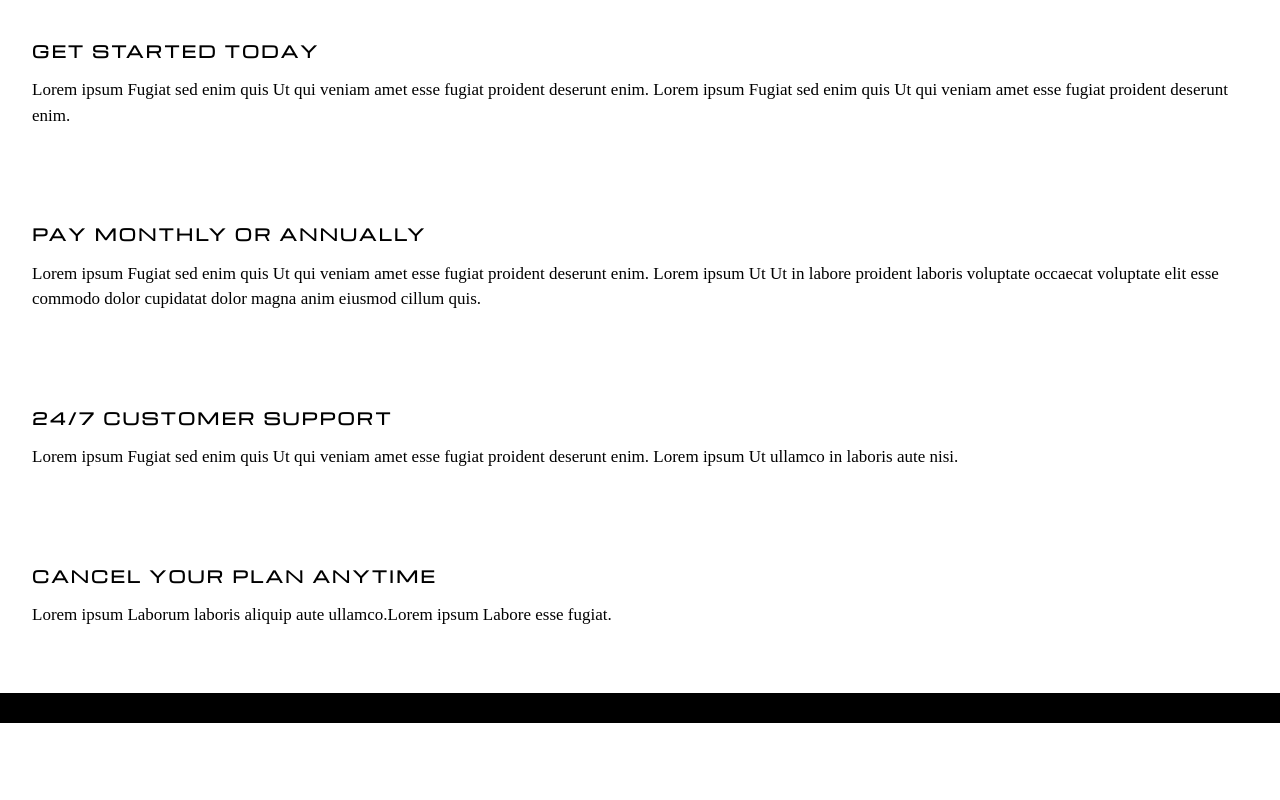
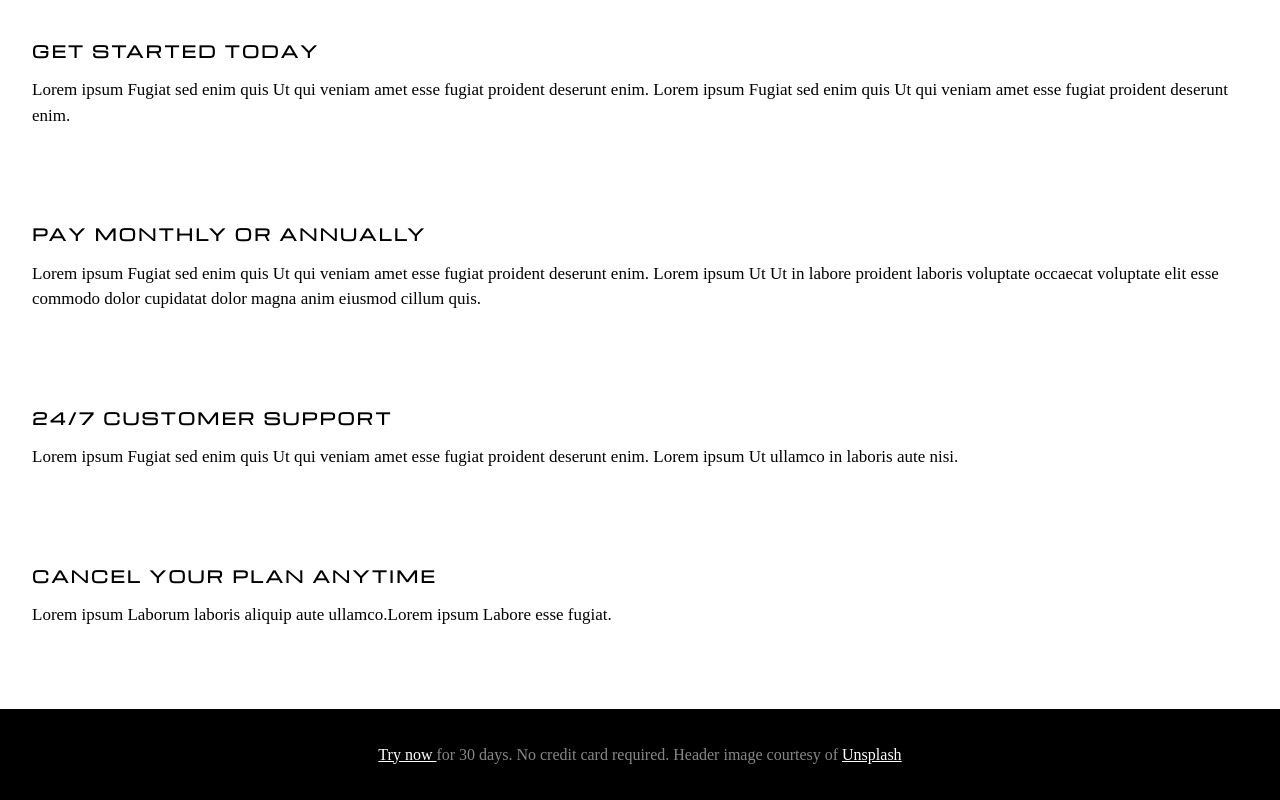
Before and after one commit to jhartley1412/Day04-ResponsiveSite, a plain HTML site: page index.html in a window 1280 px wide. Shown: the part 2594-3394 px from the top of the page. Before the commit the page ends 3317 px from the top, so only its background shows below. Drawn offline with nearby package versions, Linux system fonts and the light colour scheme.

Commit message:
footer and main content more or less done

```diff
--- a/index.html
+++ b/index.html
@@ -157,7 +157,7 @@
 
 
 	<footer>
-
+		<a href="#"> Try now </a> for 30 days. No credit card required. Header image courtesy of <a href="#"> Unsplash </a>
 	</footer>
 
 
--- a/styles/main.scss
+++ b/styles/main.scss
@@ -132,6 +132,7 @@ h3{
 	width: 100%; //will change in @media
 	padding: 2em auto;
 	margin-top: 4em;
+	margin-bottom: 2em;
 }
 
 .info-block{
@@ -157,6 +158,14 @@ h4{
 
 footer{
 	width: 100%;
-	height: 30px; //placeholder
 	background-color: black;
+	padding: 2em;
+	box-sizing: border-box;
+	color: #878787;
+	line-height: 1.7;
+	text-align: center;
+
+	a{
+		color: white;
+	}
 }
```
Also changed, not shown: styles/main.css, 1 other file.
